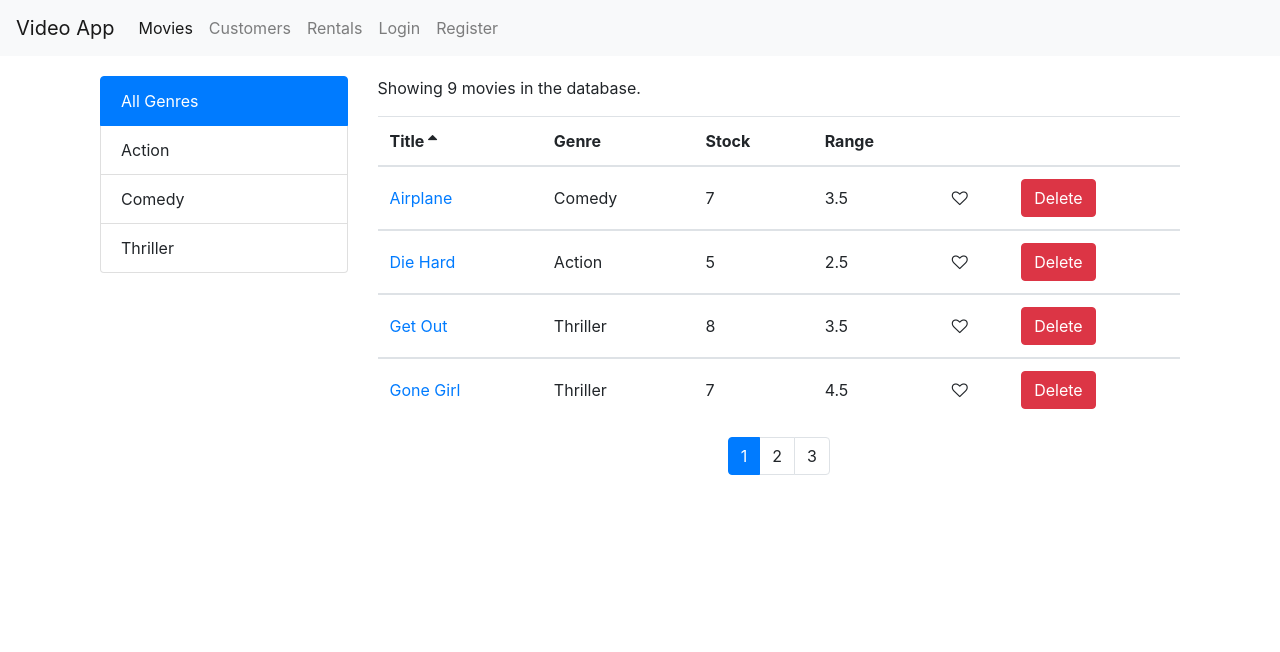
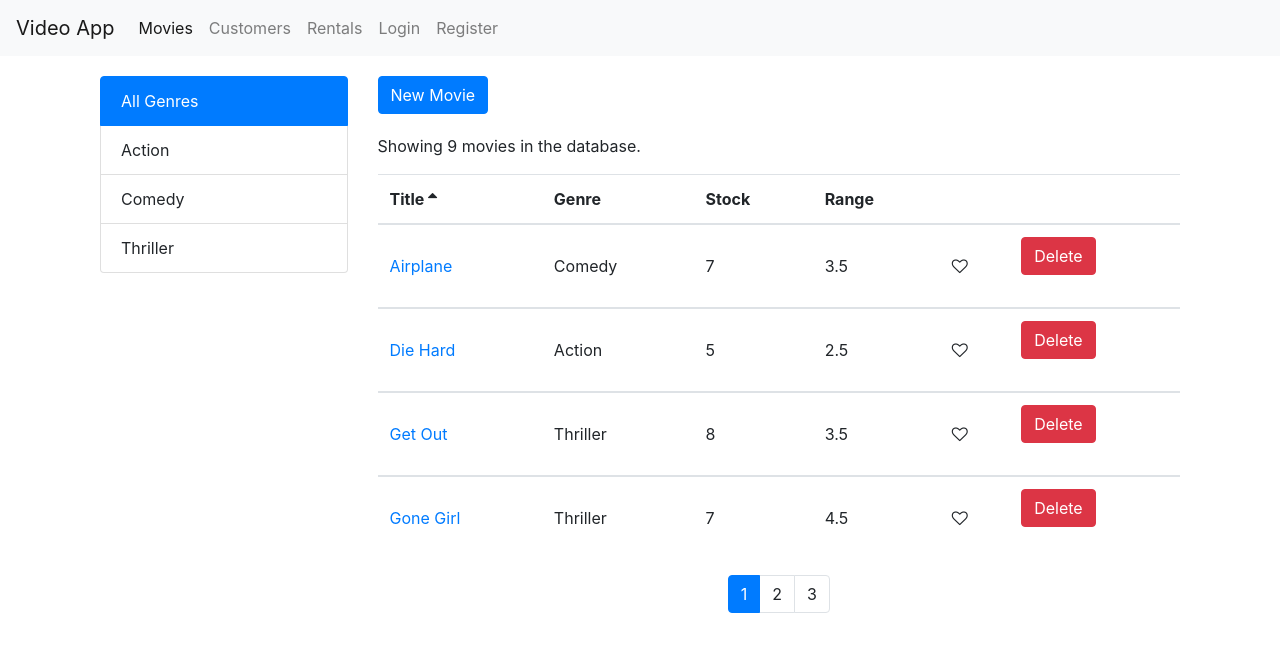
Before and after one commit to kboul/display-and-delete-movies, a React (Create React App) app: page /movies in a window 1280 px wide. Shown: the top 652 px of the page. Built offline with nearby package versions, Linux system fonts and the light colour scheme.

Commit message:
Create a MoviesNew comp & navigate to it via New Movie btn

```diff
--- a/src/components/App/App.js
+++ b/src/components/App/App.js
@@ -9,6 +9,7 @@ import NotFound from '../NotFound/NotFound';
 import MovieForm from '../MovieForm/MovieForm';
 import LoginForm from '../LoginForm/LoginForm';
 import RegisterForm from '../RegisterForm/RegisterForm';
+import MoviesNew from '../MoviesNew/MoviesNew';
 
 import './App.css';
 
@@ -30,6 +31,7 @@ class App extends Component {
 						<Switch>
 							<Route path="/register" component={RegisterForm} />
 							<Route path="/login" component={LoginForm} />
+							<Route path="/movies/new" component={MoviesNew} />
 							<Route path="/movies/:id" component={MovieForm} />
 							<Route path="/movies" component={Movies}></Route>
 							<Route path="/customers" component={Customers}></Route>
--- a/src/components/Movies/Movies.css
+++ b/src/components/Movies/Movies.css
@@ -1,3 +1,7 @@
 .table tr td {
     vertical-align: middle;
 }
+
+.btn {
+    margin-bottom: 20px;
+}
--- a/src/components/Movies/Movies.js
+++ b/src/components/Movies/Movies.js
@@ -96,6 +96,11 @@ export default class Movies extends Component {
         return `Showing ${moviesLength} movies in the database.`
     }
 
+    handleCreateMovie = () => {
+        const { history } = this.props;
+        history.push("/movies/new");
+    }
+
     render() {
         const { pageSize, currentPage, genres, filteredGenre, sortColumn } = this.state;
 
@@ -111,6 +116,11 @@ export default class Movies extends Component {
                             onFilterGenre={this.handleFilterGenre} />
 					</div>
                     <div className="col-9">
+                        <button
+                            className="btn btn-primary"
+                            onClick={this.handleCreateMovie}>
+                            New Movie
+                        </button>
                         <p>{this.displayMoviesNumber(totalCount)}</p>
                         {
                             this.state.movies.length === 0
--- /dev/null
+++ b/src/components/MoviesNew/MoviesNew.js
@@ -0,0 +1,12 @@
+import React, { Component } from 'react'
+
+class MoviesNew extends Component {
+    state = {  }
+    render() {
+        return (
+            <h1>Movie Form</h1>
+        );
+    }
+}
+
+export default MoviesNew;
```
